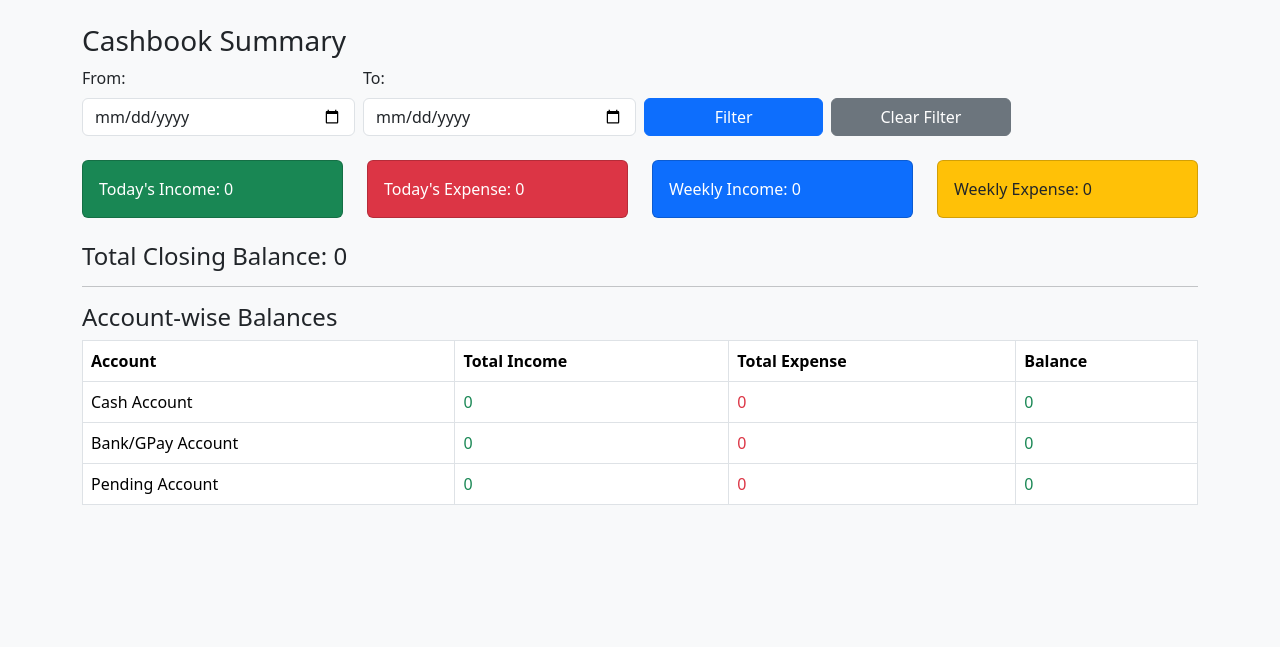
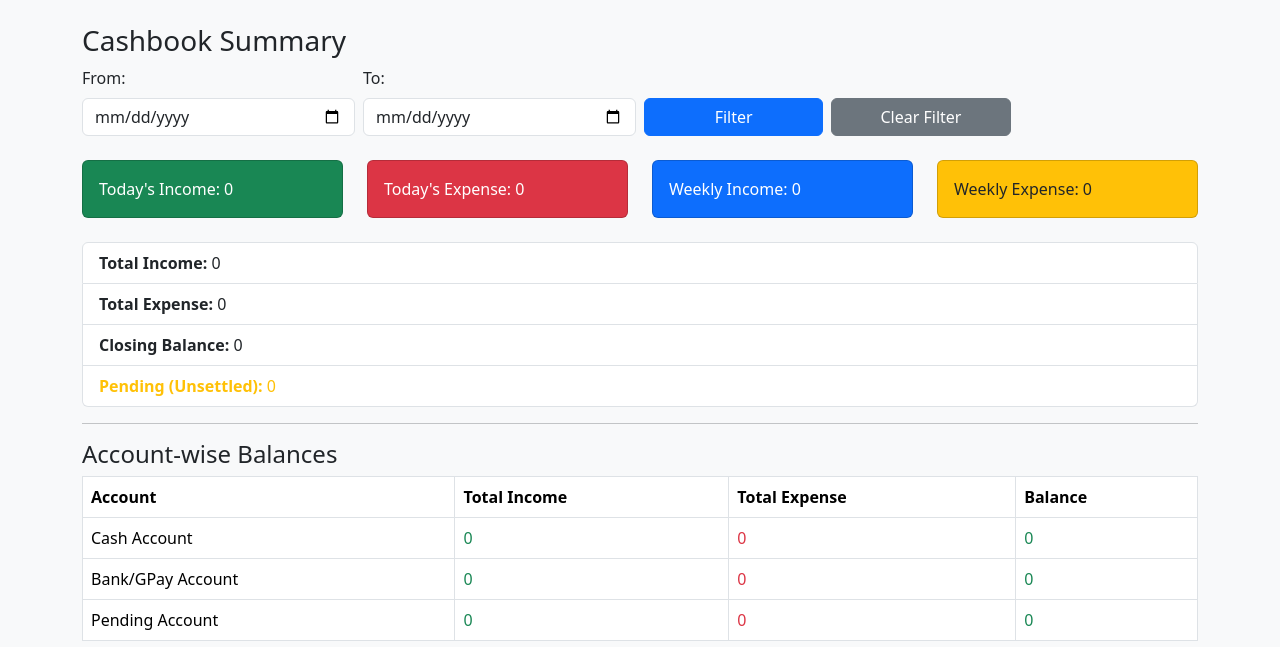
Before and after one commit to shafikaranikkath-sudo/service_center, a Django app: page /cashbook/summary/ in a window 1280 px wide. Shown: the part 70-717 px from the top of the page. Run offline with Django 5.2, Linux system fonts and the light colour scheme; the visitor is signed in with stand-in values (Sample User, id 1); data that the repository does not hold is empty.

Commit message:
correct the transaction calculation summery view

```diff
--- a/cashbook/templates/cashbook/summary.html
+++ b/cashbook/templates/cashbook/summary.html
@@ -29,7 +29,15 @@
 </div>
 
 <div class="mt-3">
-  <h4>Total Closing Balance: {{ summary.total_balance }}</h4>
+  <!-- <h4>Total Closing Balance: {{ summary.total_balance }}</h4>
+  <li><strong>Pending (Unsettled):</strong> {{ pending_total }}</li> -->
+<ul class="list-group">
+  <li class="list-group-item"><strong>Total Income:</strong> {{ income }}</li>
+  <li class="list-group-item"><strong>Total Expense:</strong> {{ expense }}</li>
+  <li class="list-group-item"><strong>Closing Balance:</strong> {{ closing_balance }}</li>
+  <li class="list-group-item text-warning"><strong>Pending (Unsettled):</strong> {{ pending_total }}</li>
+</ul>
+
 </div>
 
 <hr>
--- a/cashbook/urls.py
+++ b/cashbook/urls.py
@@ -7,6 +7,6 @@ urlpatterns = [
     path("", views.transaction_list, name="transaction_list"),
     path("add/", views.transaction_create, name="transaction_create"),
     path("summary/", views.cashbook_summary, name="cashbook_summary"),
-    path("settle/<int:txn_id>/", views.settle_pending, name="settle_pending"),
+    path("settle/<int:pk>/", views.settle_pending, name="settle_pending"),
     path("product-price/<int:product_id>/", views.product_price, name="product_price"),
 ]
--- a/cashbook/views.py
+++ b/cashbook/views.py
@@ -1,7 +1,7 @@
 
 
 # Create your views here.
-from django.shortcuts import render, redirect
+from django.shortcuts import get_object_or_404, render, redirect
 from django.contrib.auth.decorators import login_required
 from django.contrib import messages
 from .models import CashTransaction,Account
@@ -113,69 +113,89 @@ def cashbook_summary(request):
         except ValueError:
             pass
 
+    # ✅ Exclude unsettled Pending for all income/expense/balance
+    # base_qs = txns.exclude(account__code="PENDING", settled=False)
+    base_qs = txns.exclude(account__code="PENDING")
     summary = {
-        "today_income": CashTransaction.objects.filter(transaction_type="INCOME", date__date=today).aggregate(Sum("amount"))["amount__sum"] or 0,
-        "today_expense": CashTransaction.objects.filter(transaction_type="EXPENSE", date__date=today).aggregate(Sum("amount"))["amount__sum"] or 0,
-        "week_income": CashTransaction.objects.filter(transaction_type="INCOME", date__date__gte=start_week).aggregate(Sum("amount"))["amount__sum"] or 0,
-        "week_expense": CashTransaction.objects.filter(transaction_type="EXPENSE", date__date__gte=start_week).aggregate(Sum("amount"))["amount__sum"] or 0,
-        "total_balance": CashTransaction.objects.order_by('date').last().closing_balance if CashTransaction.objects.exists() else 0,
+    "today_income": base_qs.filter(transaction_type="INCOME", date__date=today).aggregate(Sum("amount"))["amount__sum"] or 0,
+    "today_expense": base_qs.filter(transaction_type="EXPENSE", date__date=today).aggregate(Sum("amount"))["amount__sum"] or 0,
+    "week_income": base_qs.filter(transaction_type="INCOME", date__date__gte=start_week).aggregate(Sum("amount"))["amount__sum"] or 0,
+    "week_expense": base_qs.filter(transaction_type="EXPENSE", date__date__gte=start_week).aggregate(Sum("amount"))["amount__sum"] or 0,
+    "total_balance": base_qs.order_by("date").last().closing_balance if base_qs.exists() else 0,
+
+    # ✅ Pending tracked separately (only unsettled)
+    "pending_total": txns.filter(account__code="PENDING", settled=False).aggregate(Sum("amount"))["amount__sum"] or 0,
     }
 
-    # per-account balances
+
+    # # per-account balances
+    # accounts = {}
+    # for acc_code, acc_label in Account.ACCOUNT_CHOICES:
+    #     if acc_code == "PENDING":
+    #         # ✅ Show unsettled transactions for Pending account
+    #         income = txns.filter(account__code=acc_code, transaction_type="INCOME", settled=False).aggregate(Sum("amount"))["amount__sum"] or 0
+    #         expense = txns.filter(account__code=acc_code, transaction_type="EXPENSE", settled=False).aggregate(Sum("amount"))["amount__sum"] or 0
+    #     else:
+    #         # income = txns.filter(account__code=acc_code, transaction_type="INCOME").aggregate(Sum("amount"))["amount__sum"] or 0
+    #         # expense = txns.filter(account__code=acc_code, transaction_type="EXPENSE").aggregate(Sum("amount"))["amount__sum"] or 0
+    #         # income = txns.filter(account__code=acc_code, transaction_type="INCOME", settled=False).aggregate(Sum("amount"))["amount__sum"] or 0
+    #         # expense = txns.filter(account__code=acc_code, transaction_type="EXPENSE", settled=False).aggregate(Sum("amount"))["amount__sum"] or 0
+    #         real_txns = txns.exclude(account__code="PENDING", settled=False)
+
+    #         income = real_txns.filter(transaction_type="INCOME").aggregate(Sum("amount"))["amount__sum"] or 0
+    #         expense = real_txns.filter(transaction_type="EXPENSE").aggregate(Sum("amount"))["amount__sum"] or 0
+    #         balance = income - expense
+    #         # Track pending separately
+    #     pending_total = txns.filter(account__code="PENDING", settled=False).aggregate(Sum("amount"))["amount__sum"] or 0
+    #     accounts[acc_label] = {"income": income, "expense": expense, "balance": balance}
     accounts = {}
+    total_income = 0
+    total_expense = 0
+
     for acc_code, acc_label in Account.ACCOUNT_CHOICES:
-        # income = txns.filter(account__code=acc_code, transaction_type="INCOME").aggregate(Sum("amount"))["amount__sum"] or 0
-        # expense = txns.filter(account__code=acc_code, transaction_type="EXPENSE").aggregate(Sum("amount"))["amount__sum"] or 0
-        income = txns.filter(account__code=acc_code, transaction_type="INCOME", settled=False).aggregate(Sum("amount"))["amount__sum"] or 0
-        expense = txns.filter(account__code=acc_code, transaction_type="EXPENSE", settled=False).aggregate(Sum("amount"))["amount__sum"] or 0
+        if acc_code == "PENDING":
+            # Only unsettled pending transactions
+            income = txns.filter(account__code=acc_code, transaction_type="INCOME", settled=False).aggregate(Sum("amount"))["amount__sum"] or 0
+            expense = txns.filter(account__code=acc_code, transaction_type="EXPENSE", settled=False).aggregate(Sum("amount"))["amount__sum"] or 0
+        else:
+            # Exclude unsettled pending from normal accounts
+            acc_txns = txns.filter(account__code=acc_code).exclude(account__code="PENDING", settled=False)
+            income = acc_txns.filter(transaction_type="INCOME").aggregate(Sum("amount"))["amount__sum"] or 0
+            expense = acc_txns.filter(transaction_type="EXPENSE").aggregate(Sum("amount"))["amount__sum"] or 0
+
+            # 👈 Add to global totals (excluding pending)
+            total_income += income
+            total_expense += expense
+
         balance = income - expense
         accounts[acc_label] = {"income": income, "expense": expense, "balance": balance}
 
+        pending_total = txns.filter(account__code="PENDING", settled=False).aggregate(Sum("amount"))["amount__sum"] or 0
+        closing_balance = total_income - total_expense
+
     return render(request, "cashbook/summary.html", {"summary": summary,"accounts": accounts,"from_date": from_date,
-        "to_date": to_date,})
+        "to_date": to_date,"income": total_income,"expense": total_expense,"closing_balance": closing_balance,
+        "pending_total": pending_total,})
 
 @login_required
-def settle_pending(request, txn_id):
-    pending_txn = CashTransaction.objects.get(id=txn_id, account__code="PENDING", settled=False)
+def settle_pending(request, pk):
+    txn = get_object_or_404(CashTransaction, pk=pk, account__code="PENDING", settled=False)
 
     if request.method == "POST":
-        form = CashTransactionForm(request.POST)
-        if form.is_valid():
-            settlement = form.save(commit=False)
-            settlement.user = request.user
+        target_account_code = request.POST.get("account")
+        if target_account_code:
+            try:
+                target_account = Account.objects.get(code=target_account_code)
+                txn.account = target_account
+                txn.settled = True
+                txn.save()
+                messages.success(request, f"Pending transaction settled to {target_account.get_code_display()}")
+            except Account.DoesNotExist:
+                messages.error(request, "Invalid account selected for settlement")
+        return redirect("cashbook:transaction_list")
 
-            # balances
-            last_txn = CashTransaction.objects.order_by("date").last()
-            opening = last_txn.closing_balance if last_txn else 0
-            settlement.opening_balance = opening
-            if settlement.transaction_type == "INCOME":
-                settlement.closing_balance = opening + settlement.amount
-            else:
-                settlement.closing_balance = opening - settlement.amount
-
-            # link settlement
-            settlement.settled_from = pending_txn
-            settlement.save()
-
-            # mark pending as settled
-            pending_txn.settled = True
-            pending_txn.save()
-
-            messages.success(request, f"Pending transaction {pending_txn.id} settled to {settlement.account}")
-            return redirect("cashbook:transaction_list")
-    else:
-        form = CashTransactionForm(initial={
-            "transaction_type": "INCOME",
-            "amount": pending_txn.amount,
-            "description": f"Settlement of pending txn {pending_txn.id}"
-        })
-
-
-    return render(request, "cashbook/settle_pending.html", {
-        "form": form,
-        "pending_txn": pending_txn
-    })
-
+    accounts = Account.objects.exclude(code="PENDING")
+    return render(request, "cashbook/settle_form.html", {"txn": txn, "accounts": accounts})
 @login_required
 def product_price(request, product_id):
     try:
```
Also changed, not shown: cashbook/management/commands/clear_cashbook.py (added, +9 -0 lines), cashbook/templates/cashbook/settle_form.html (added, +20 -0 lines).
